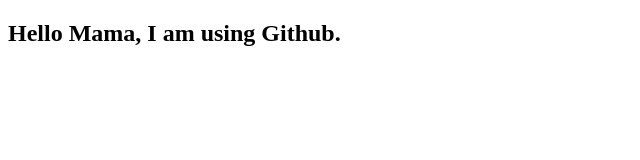
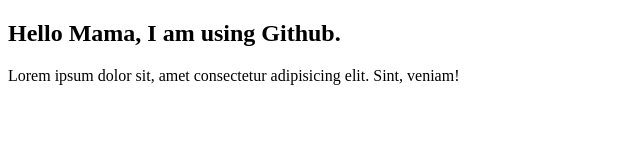
Before and after one commit to abdullahhimel/my-first-website, a plain HTML site: page index.html in a window 1280 px wide. Shown: the whole page, without its empty margins (0-640 px from the left). Drawn offline with Linux system fonts and the light colour scheme.

```diff
--- a/index.html
+++ b/index.html
@@ -7,5 +7,6 @@
 </head>
 <body>
     <h2>Hello Mama, I am using Github.</h2>
+    <p>Lorem ipsum dolor sit, amet consectetur adipisicing elit. Sint, veniam!</p>
 </body>
 </html>
```
